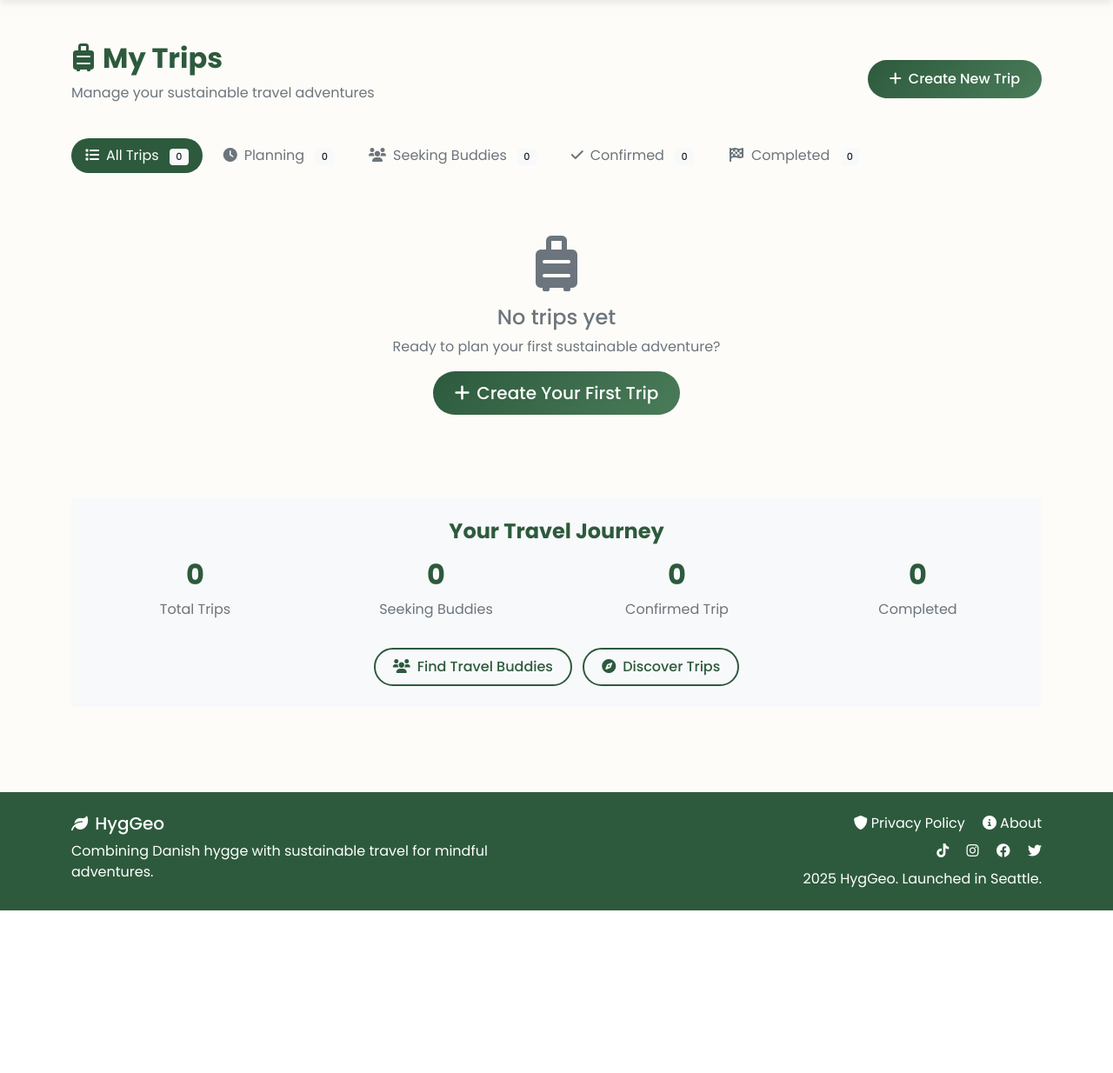
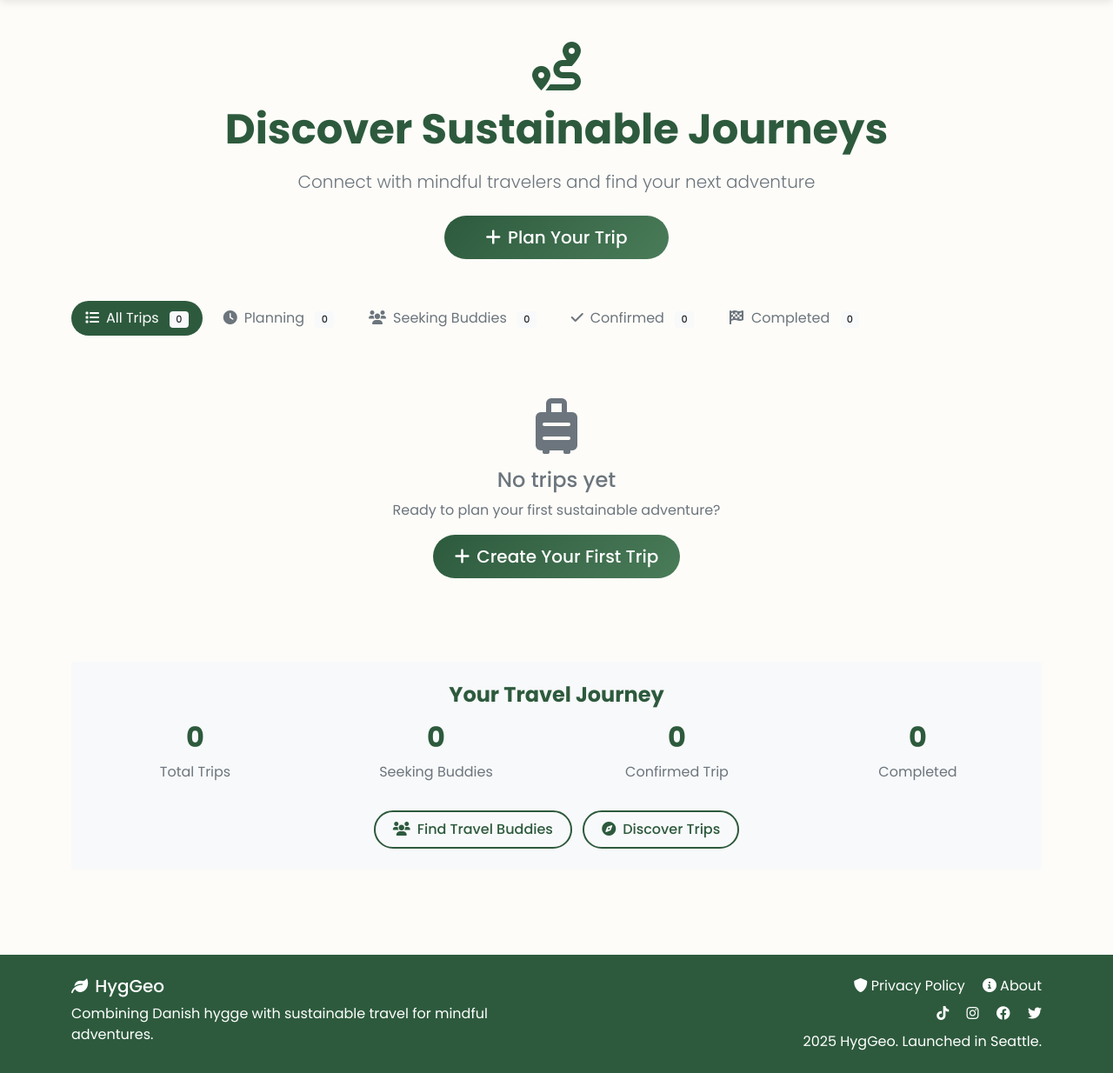
Before and after one commit to dsneed123/HygGeo, a Django app: page /accounts/ in a window 1280 px wide. Shown: the part 59-1293 px from the top of the page at 87% size. Before the commit the page ends 1106 px from the top, so only its background shows below. Run offline with Django 5.2, Linux system fonts and the light colour scheme; some libraries are stand-ins or nearby versions.

Commit message:
ui update trips

```diff
--- a/HygGeo/accounts/templates/accounts/trip_list.html
+++ b/HygGeo/accounts/templates/accounts/trip_list.html
@@ -1,23 +1,19 @@
 {% extends 'base.html' %}
 
-{% block title %}My Trips - HygGeo{% endblock %}
+{% block title %}Browse Trips - HygGeo{% endblock %}
 
 {% block content %}
 <div class="container py-5">
-    <div class="row">
-        <div class="col-12 mb-4">
-            <div class="d-flex justify-content-between align-items-center">
-                <div>
-                    <h1 class="h2 fw-bold" style="color: var(--hygge-green);">
-                        <i class="fas fa-suitcase-rolling me-2"></i>My Trips
-                    </h1>
-                    <p class="text-muted">Manage your sustainable travel adventures</p>
-                </div>
-                <div>
-                    <a href="{% url 'create_trip' %}" class="btn btn-hygge">
-                        <i class="fas fa-plus me-2"></i>Create New Trip
-                    </a>
-                </div>
+    <!-- Hero Header -->
+    <div class="row mb-5">
+        <div class="col-12">
+            <div class="text-center">
+                <i class="fas fa-route mb-3" style="font-size: 3.5rem; color: var(--hygge-green);"></i>
+                <h1 class="display-5 fw-bold mb-3" style="color: var(--hygge-green);">Discover Sustainable Journeys</h1>
+                <p class="lead text-muted mb-4">Connect with mindful travelers and find your next adventure</p>
+                <a href="{% url 'create_trip' %}" class="btn btn-hygge btn-lg px-5">
+                    <i class="fas fa-plus me-2"></i>Plan Your Trip
+                </a>
             </div>
         </div>
     </div>
@@ -220,16 +216,18 @@
                     <!-- Stats -->
                     <div class="row text-center mb-3 small">
                         <div class="col-4">
+                            <div class="text-muted">Experiences</div>
+                            <div class="fw-bold text-success">
+                                <i class="fas fa-star"></i> {{ trip.experiences.count }}
+                            </div>
+                        </div>
+                        <div class="col-4">
                             <div class="text-muted">Duration</div>
                             <div class="fw-bold">{{ trip.get_trip_duration_preference_display|truncatewords:1 }}</div>
                         </div>
                         <div class="col-4">
                             <div class="text-muted">Created</div>
                             <div class="fw-bold">{{ trip.created_at|date:"M j" }}</div>
-                        </div>
-                        <div class="col-4">
-                            <div class="text-muted">Updated</div>
-                            <div class="fw-bold">{{ trip.updated_at|date:"M j" }}</div>
                         </div>
                     </div>
 
```
Also changed, not shown: HygGeo/accounts/templates/accounts/my_trips.html (+13 -5 lines), HygGeo/accounts/templates/accounts/trip_detail.html (+80 -0 lines).
